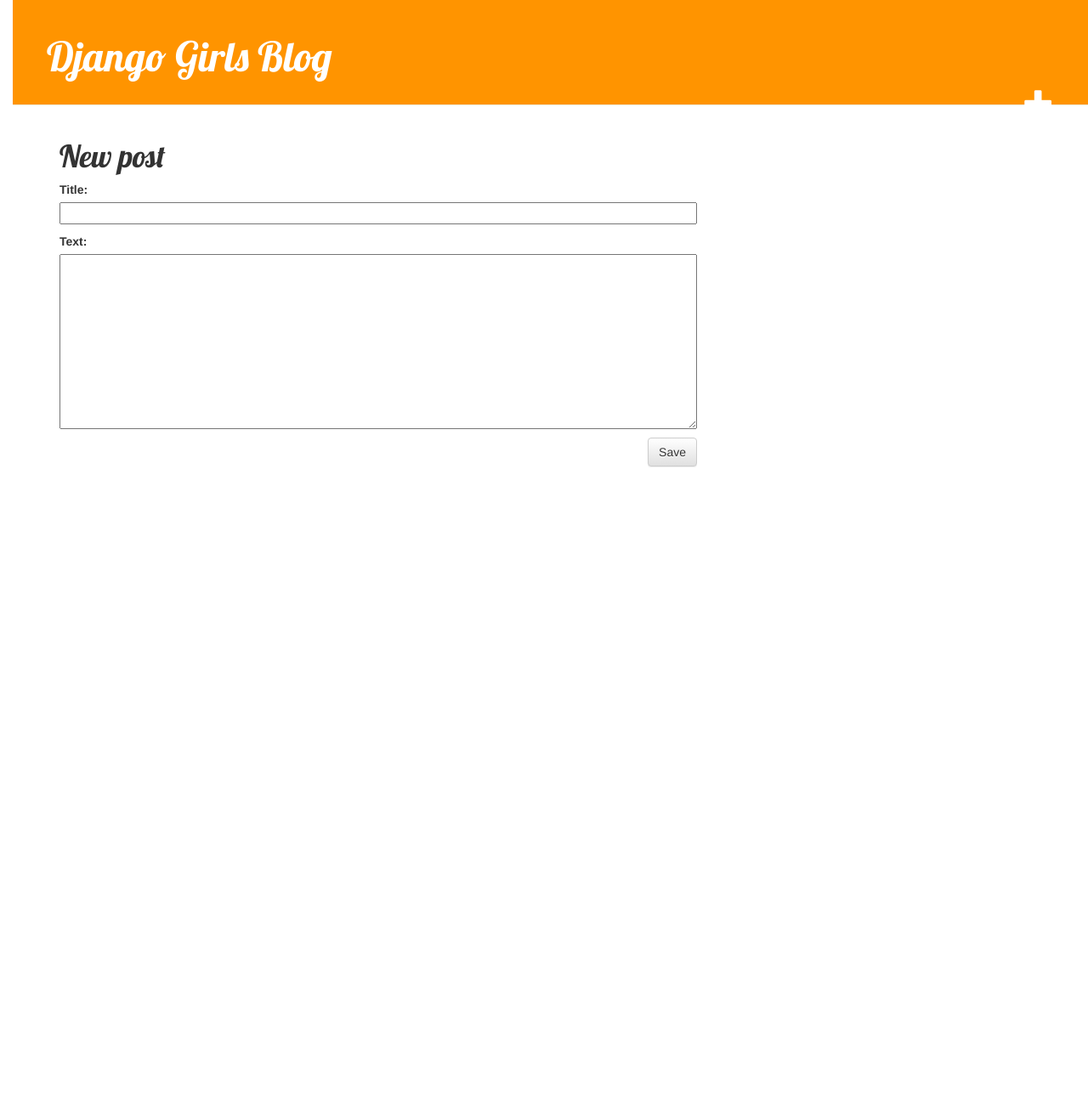
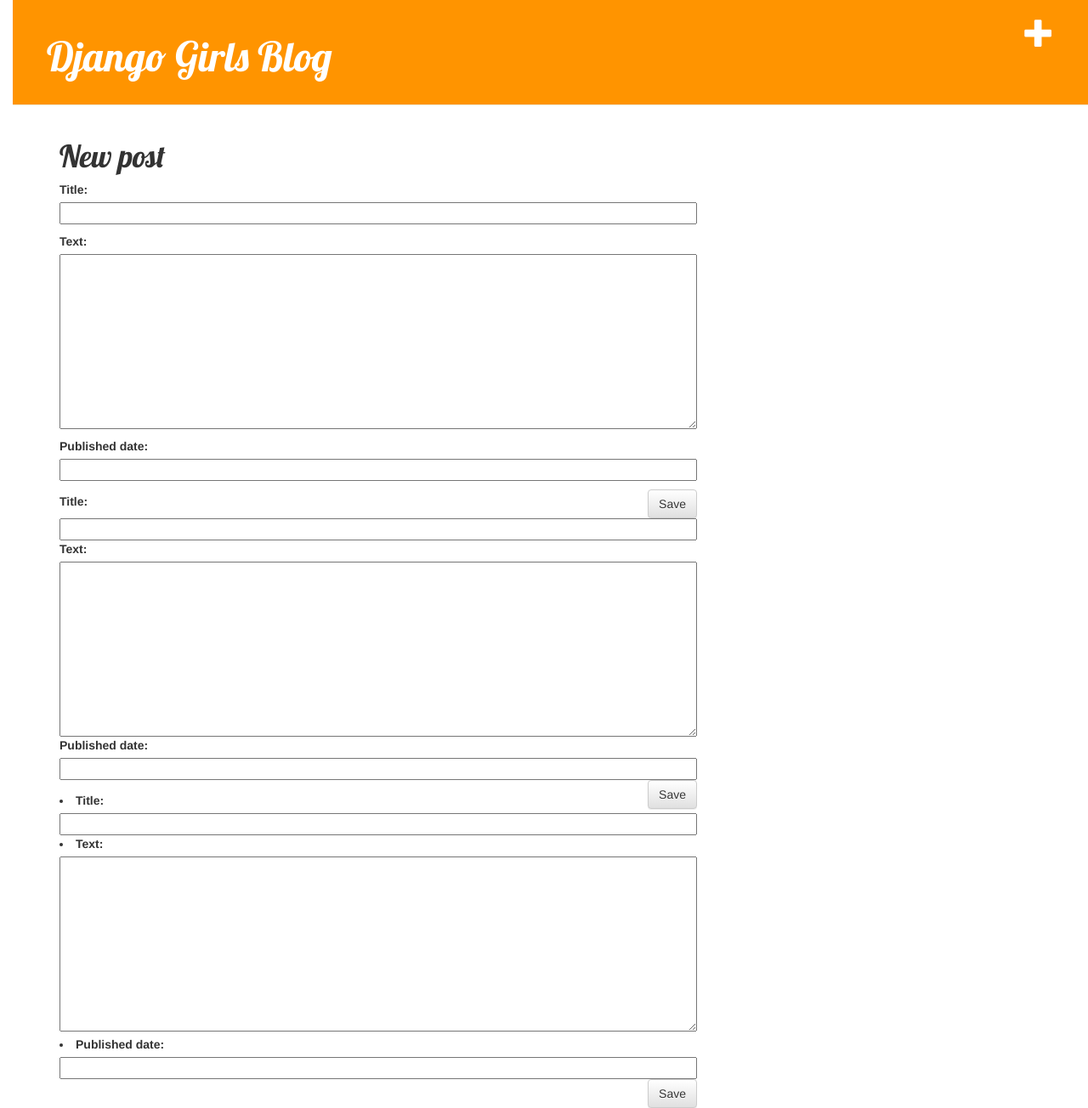
Before and after one commit to yh1126/djangogirls, a Django app: page /post/new/ in a window 1280 px wide. Shown: the whole page at 85% size. Before the commit the page ends 550 px from the top, so only its background shows below. Run offline with Django 3.2, Linux system fonts and the light colour scheme; some libraries are stand-ins or nearby versions.

Commit message:
公開日を編集できるように修正

```diff
--- a/blog/forms.py
+++ b/blog/forms.py
@@ -5,4 +5,6 @@ class PostForm(forms.ModelForm):
 
     class Meta:
         model = Post
-        fields = ('title', 'text',)
+        fields = ('title', 'text', 'published_date',)
+        # TODO このままだとpublished_dateの入力エリアがテキストの
+        # 入力の仕方になっているのでdatetime型で強制的に入力できるようにする
--- a/blog/templates/blog/base.html
+++ b/blog/templates/blog/base.html
@@ -11,8 +11,8 @@
     </head>
     <body>
         <div class="page-header">
+            <a href="{% url 'post_new' %}" class="top-menu"><span class="glyphicon glyphicon-plus"></span></a>
             <h1><a href="/">Django Girls Blog</a></h1>
-            <a href="{% url 'post_new' %}" class="top-menu"><span class="glyphicon glyphicon-plus"></span></a>
         </div>
 
         <div class="content container">
--- a/blog/templates/blog/post_edit.html
+++ b/blog/templates/blog/post_edit.html
@@ -3,7 +3,19 @@
 {% block content %}
     <h1>New post</h1>
     <form method="POST" class="post-form">{% csrf_token %}
+        {# as_p pタグで要素を書く #}
         {{ form.as_p }}
         <button type="submit" class="save btn btn-default">Save</button>
     </form>
+    <form method="POST" class="post-form">{% csrf_token %}
+        {# as_table tableで要素を書く #}
+        {{ form.as_table }}
+        <button type="submit" class="save btn btn-default">Save</button>
+    </form>
+    <form method="POST" class="post-form">{% csrf_token %}
+        {# ul・liで要素を書く #}
+        {{ form.as_ul }}
+        <button type="submit" class="save btn btn-default">Save</button>
+    </form>
+
 {% endblock content %}
--- a/blog/views.py
+++ b/blog/views.py
@@ -9,6 +9,10 @@ from django.shortcuts import redirect
 # Create your views here.
 
 def post_list(request):
+    tests = Post.objects.all()
+    for test in tests:
+        print(test.published_date)
+
     posts = Post.objects.filter(published_date__lte=timezone.now()).order_by('published_date')
     return render(request, 'blog/post_list.html', {'posts': posts})
 
```
